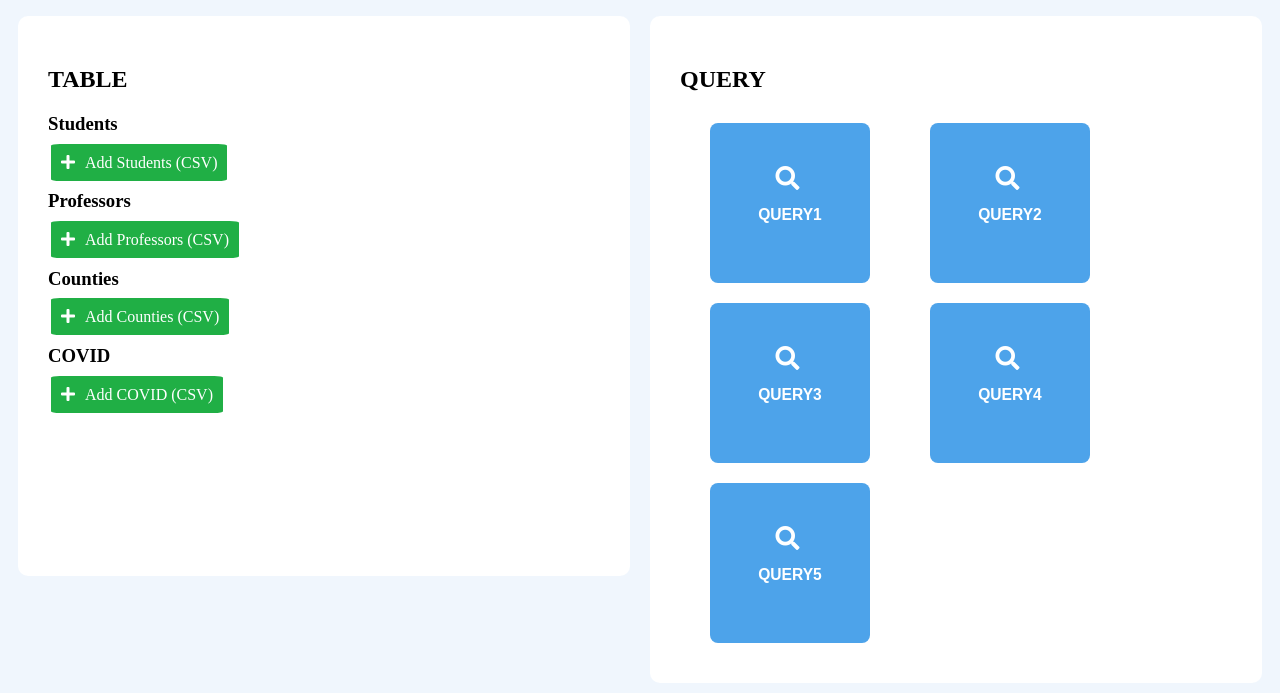
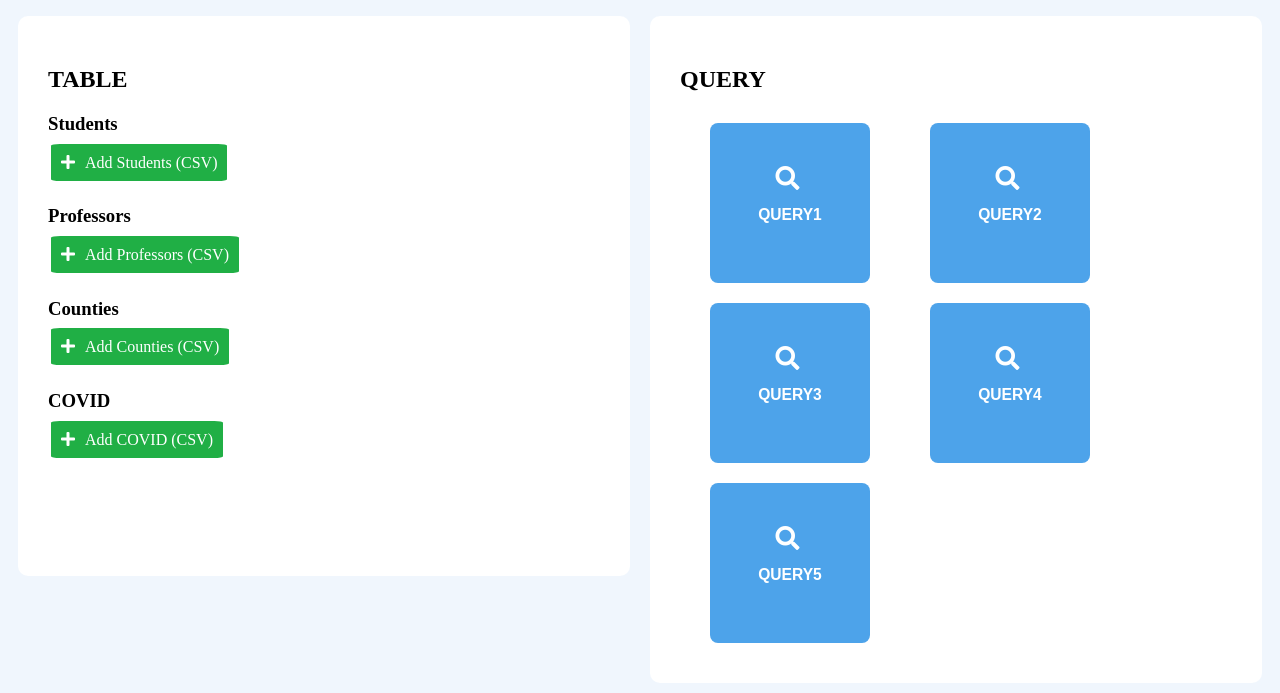
Before and after one commit to goo-gy/2021_PNU_DB, a Django app: page / in a window 1280 px wide. Shown: the part 214-907 px from the top of the page. Run offline with Django 3.2, Linux system fonts and the light colour scheme; style sheets or scripts are compiled from the project's sources; some libraries are stand-ins or nearby versions.

Commit message:
Modify Design

```diff
--- a/DB-Assignment2/covid/myApp/static/css/home.css
+++ b/DB-Assignment2/covid/myApp/static/css/home.css
@@ -57,6 +57,10 @@ h1 {
   height: auto;
   text-align: center;
   align-items: center;
+}
+
+div.item {
+  padding-bottom: 15px;
 }
 
 button {
--- a/DB-Assignment2/covid/myApp/static/css/table.css
+++ b/DB-Assignment2/covid/myApp/static/css/table.css
@@ -15,10 +15,12 @@
   }
 
   .table-scroll thead{
-    background-color:#3C4456;
     position:relative;
     display: block;
     width:100%;
+    margin-top: 100px;
+    padding-top: 50px;
+    background-color:#3C4456;
     color:#FB667A;
   }
 
--- a/DB-Assignment2/covid/myApp/templates/myApp/home.html
+++ b/DB-Assignment2/covid/myApp/templates/myApp/home.html
@@ -46,31 +46,30 @@
                     <h2>TABLE</h2>
                 </div>
                 <form action="" class="fileForm" method="POST" enctype="multipart/form-data">
-                    <div class="title">
+                    {% csrf_token %}
+                    <div class="item">
                         <h3>Students</h3>
+                        <label class="button green" for="fileStudents"><i class="fas fa-plus"></i>Add Students
+                            (CSV)</label>
+                        <input type="file" class="v_file" id="fileStudents" name="Students">
                     </div>
-                    {% csrf_token %}
-                    <label class="button green" for="fileStudents"><i class="fas fa-plus"></i>Add Students (CSV)</label>
-                    <input type="file" class="v_file" id="fileStudents" name="Students">
-                    <div class="title">
+                    <div class="item">
                         <h3>Professors</h3>
-                    </div>
-                    {% csrf_token %}
                         <label class="button green" for="fileProfessors"><i class="fas fa-plus"></i>Add Professors
                             (CSV)</label>
                         <input type="file" class="v_file" id="fileProfessors" name="Professors">
-                    <div class="title">
+                    </div>
+                    <div class="item">
                         <h3>Counties</h3>
+                        <label class="button green" for="fileCounties"><i class="fas fa-plus"></i>Add Counties
+                            (CSV)</label>
+                        <input type="file" class="v_file" id="fileCounties" name="Counties">
                     </div>
-                    {% csrf_token %}
-                    <label class="button green" for="fileCounties"><i class="fas fa-plus"></i>Add Counties (CSV)</label>
-                    <input type="file" class="v_file" id="fileCounties" name="Counties">
-                    <div class="title">
+                    <div class="item">
                         <h3>COVID</h3>
-                    </div>
-                    {% csrf_token %}
                         <label class="button green" for="fileCOVID"><i class="fas fa-plus"></i>Add COVID (CSV)</label>
                         <input type="file" class="v_file" id="fileCOVID" name="COVID">
+                    </div>
                 </form>
             </div>
         </div>
```
Lines whose indentation alone changed are shown as unchanged.
